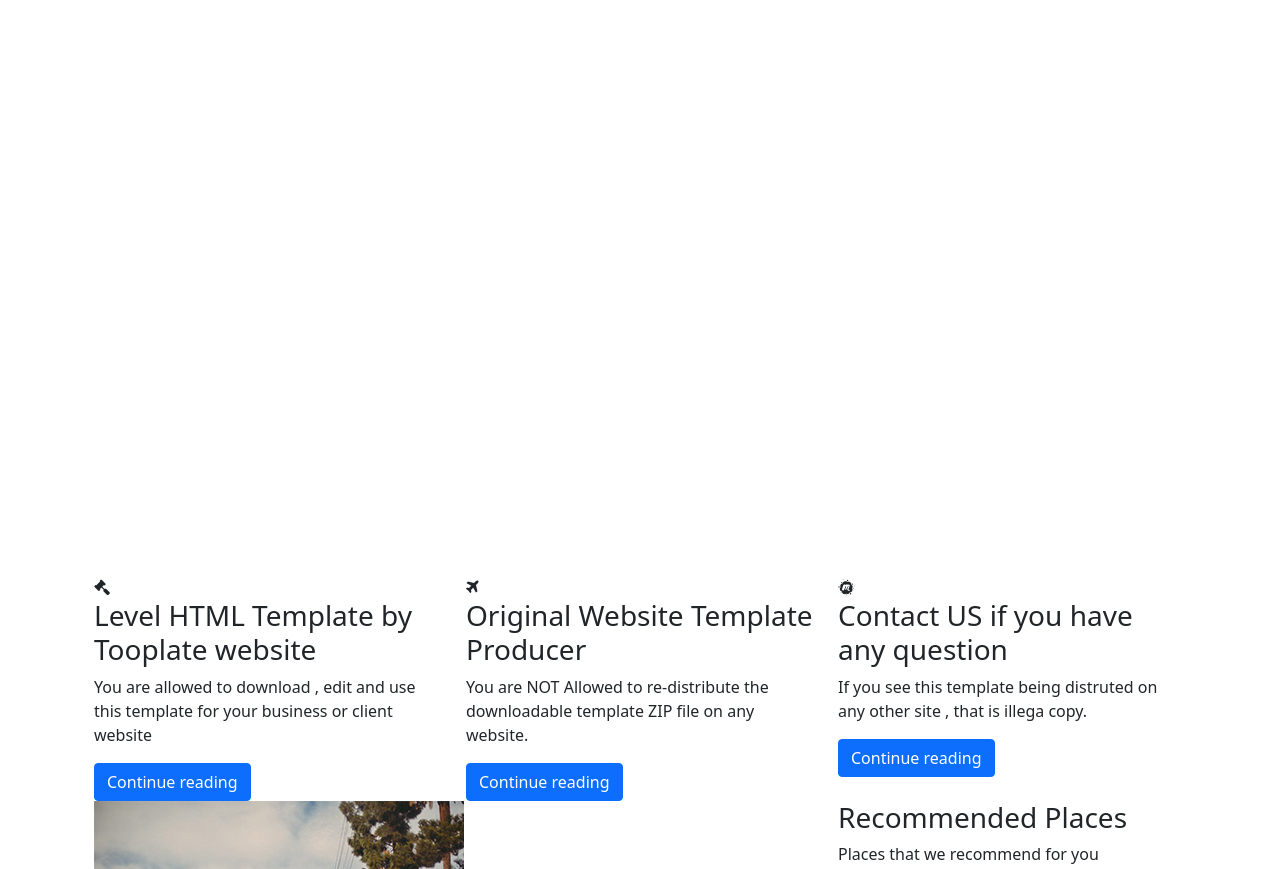
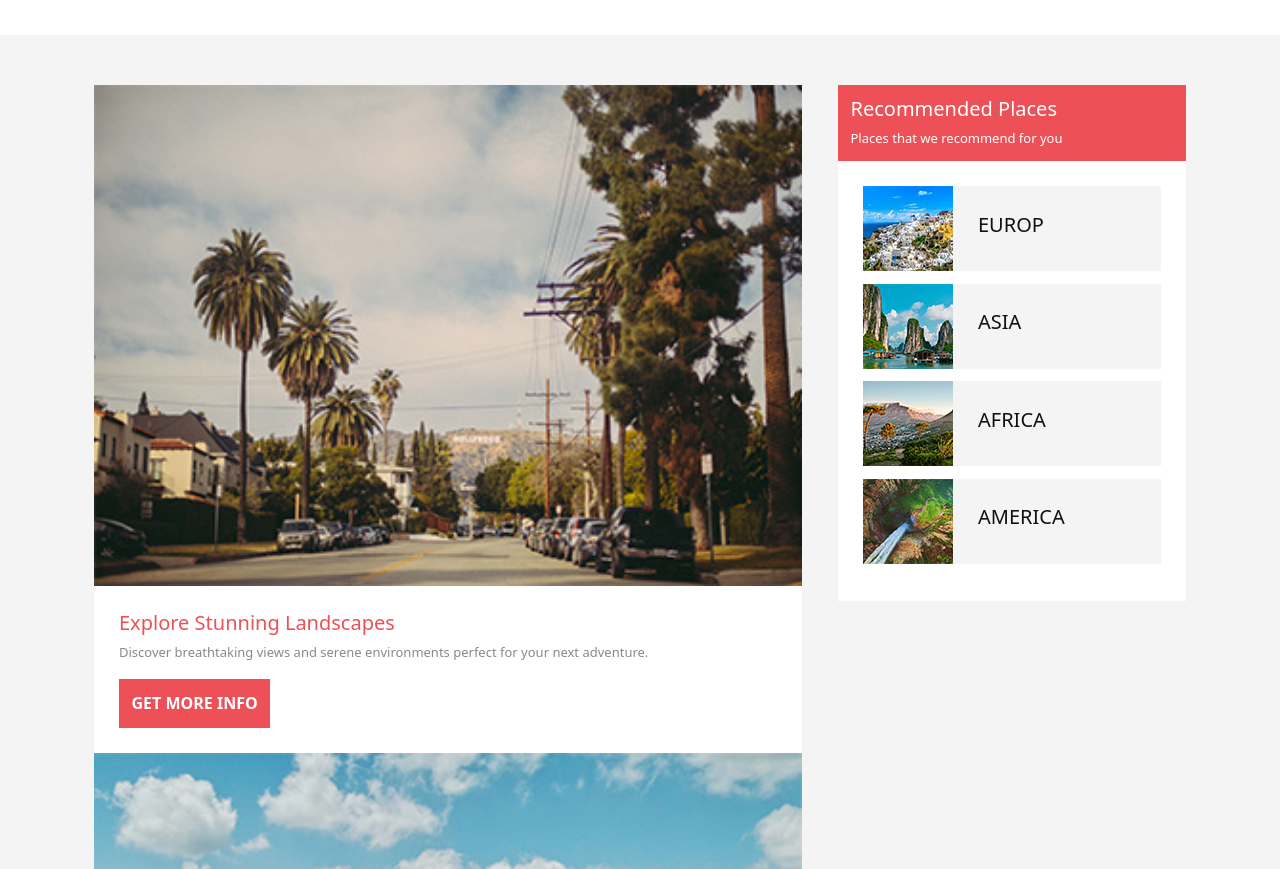
Before and after one commit to MohabIslam/Level, a plain HTML site: page index.html in a window 1280 px wide. Shown: the part 1360-2229 px from the top of the page. Drawn offline with nearby package versions, Linux system fonts and the light colour scheme.

Commit message:
Update style.css

```diff
--- a/assets/CSS/style.css
+++ b/assets/CSS/style.css
@@ -1,375 +1,415 @@
-<!DOCTYPE html>
-<html lang="en">
-<head>
-    <meta charset="UTF-8">
-    <meta name="viewport" content="width=device-width, initial-scale=1.0">
-    <link href="https://cdn.jsdelivr.net/npm/bootstrap@5.3.0-alpha3/dist/css/bootstrap.min.css" rel="stylesheet">
+:root {
+    /* COLORS */
+    --color-primary: #ee5057;
+    --color-secondary: #111;
+    --color-text: #898989;
+    --color-light: #f4f4f4;
 
-    <link rel="stylesheet" href="./assets/CSS/bootstrap.min.css">
-    <link rel="preconnect" href="https://fonts.googleapis.com">
-    <link rel="preconnect" href="https://fonts.googleapis.com" crossorigin>
-    <link href="https://fonts.googleapis.com/css2?family=Open+Sans:ital,wght@400;700&display=swap" rel="stylesheet">
-    <link rel="stylesheet" href="https://cdnjs.cloudflare.com/ajax/libs/font-awesome/4.7.0/css/font-awesome.css">
-    <link rel="stylesheet" href="https://code.jquery.com/ui/1.13.2/themes/base/jquery-ui.css">
-    <link rel="stylesheet" href="https://cdnjs.cloudflare.com/ajax/libs/slick-carousel/1.8.1/slick.css">
-    <link rel="stylesheet" href="https://cdnjs.cloudflare.com/ajax/libs/slick-carousel/1.8.1/slick-theme.min.css">
+    /* FONTS */
+    --font-primary: 'Open Sans', Helvetica, Arial, sans-serif;
+    --font-bold: 700;
+    --font-light: 400;
+    --font-size-text: 13px;
+    --font-size-title: 20px;
+    --font-size-section-title: 48px;
 
-    <link rel="stylesheet" href="./assets/CSS/style.css">
-    <title>Level</title>
-</head>
-<body>
+    /* SIZE */
+    --size-primary: 25px;
+    --size-double: calc(var(--size-primary) * 2);
+    --size-half: calc(var(--size-primary) / 2);
 
-  <!--MAIN MENU-->
+    --margin-primary: var(--size-primary);
+    --padding-primary: var(--size-primary);
+    --padding-double: var(--size-double);
+    --padding-half: var(--size-half);
+    --height-primary: 120px;
 
-  <nav id="mainNavbar" class="navbar navbar-expand-md navbar-light bg-light">
-    <div class="container">
-      <a class="navbar-brand" href="#">
-        <img src="./assets/img/logo.png" alt="Site Logo" class="logo-img">
-        <span class="logo-text">Level</span>
-      </a>
-      <button class="navbar-toggler" type="button" data-bs-toggle="collapse" data-bs-target="#navbarNav" aria-controls="navbarNav" aria-expanded="false" aria-label="Toggle navigation">
-        <span class="navbar-toggler-icon"></span>
-      </button>
-      <div class="collapse navbar-collapse" id="navbarNav">
-        <ul class="navbar-nav ms-auto">
-          <li class="nav-item"><a class="nav-link" href="#search">SEARCH</a></li>
-          <li class="nav-item"><a class="nav-link" href="#Services">SERVICES</a></li>
-          <li class="nav-item"><a class="nav-link" href="#recommends">Recommended</a></li>
-          <li class="nav-item"><a class="nav-link" href="#contact">Contact</a></li>
-        </ul>
-      </div>
-    </div>
-  </nav>
+}
 
-  <!--SEARCH FORM-->
+html {
+    scroll-behavior: smooth;
+    scroll-padding-top: 0;
+}
 
-<div id="search" class="hero">
-  <div class="container">
-    <form action="index.html" method="get" class="search-form">
 
-      <div class="form-group" style="flex: 100%;">
-        <i class="fa fa-map-marker"></i>
-        <input type="text" name="city" class="form-control" placeholder="Type Your Destination">
-      </div>
+a {
+    color: inherit;
+    text-decoration: none;
+}
 
-      <div class="form-group">
-        <i class="fa fa-calendar"></i>
-        <input type="text" class="form-control" id="inputCheckIn" placeholder="Check In">
-      </div>
+@media (min-width: 768px){
+    .navbar {
+        height: var(--height-primary);
+    }
 
-      <div class="form-group">
-        <i class="fa fa-calendar"></i>
-        <input type="text" class="form-control" id="inputCheckOut" placeholder="Check Out">
-      </div>
+    .navbar .level-nav-link.nav-link {
+        padding: var(--padding-double) var(--padding-primary);
+    }
+}
+
+/* General Navbar Styling */
+#mainNavbar {
+    transition: all 0.3s ease-in-out;
+  }
+
+  /* Sticky Navbar Styling */
+  .sticky {
+    position: fixed;
+    top: 0;
+    width: 100%;
+    background-color: rgba(0, 0, 0, 0.9);
+    z-index: 9999;
+    box-shadow: 0 4px 6px rgba(0, 0, 0, 0.1);
+    animation: fadeIn 0.5s ease-out;
+  }
+
+  .sticky .nav-link {
+    color: #fff;
+  }
+
+  .sticky .navbar-brand .logo-text {
+    color: var(--color-primary); /* Futuristic neon color */
+    text-shadow: 0 0 10px var(--color-primary), 0 0 20px var(--color-primary);
+  }
+
+  .sticky .logo-img {
+    height: 40px; /* Adjust logo size for sticky state */
+    transition: height 0.3s;
+  }
+
+  /* Logo Styling */
+  .navbar-brand .logo-img {
+    height: 50px; /* Default logo size */
+    transition: height 0.3s;
+  }
+
+  .navbar-brand .logo-text {
+    font-size: 1.5rem;
+    color: #000;
+    transition: color 0.3s;
+  }
+
+  /* Glow Effect */
+  .navbar-nav .nav-link:hover {
+    color: #ff0;
+    text-shadow: 0 0 10px #ff0, 0 0 20px #ff0;
+  }
+
+  /* Fade-In Animation */
+  @keyframes fadeIn {
+    0% {
+      opacity: 0;
+      transform: translateY(-10%);
+    }
+    100% {
+      opacity: 1;
+      transform: translateY(0);
+    }
+  }
+
+  @keyframes fadeIn {
+    0% {
+      opacity: 0;
+      transform: translateY(-10%);
+    }
+    100% {
+      opacity: 1;
+      transform: translateY(0);
+    }
+  }
+
+  .navbar-nav .nav-link:hover {
+    color: #ff0; /* Neon hover effect */
+    text-shadow: 0 0 10px #ff0, 0 0 20px #ff0;
+  }
 
 
 
-      <div class="form-group">
-        <i class="fa fa-bed"></i>
-       <select class="form-control">
-        <option value="">Rooms</option>
-        <option value="">1</option>
-        <option value="">2</option>
-        <option value="">3</option>
-        <option value="">4</option>
-        <option value="">5</option>
-        <option value="">6</option>
-        <option value="">7</option>
-        <option value="">8</option>
-        <option value="">9</option>
-        <option value="">10</option>
-       </select>
-      </div>
+.navbar .level-nav-link.nav-link {
+    padding-right: var(--padding-primary);
+    padding-left: var(--padding-primary);
+}
 
-      <div class="form-group">
-        <i class="fa fa-user"></i>
-       <select class="form-control">
-        <option value="">Adults</option>
-        <option value="">1</option>
-        <option value="">2</option>
-        <option value="">3</option>
-        <option value="">4</option>
-        <option value="">5</option>
-        <option value="">6</option>
-        <option value="">7</option>
-        <option value="">8</option>
-        <option value="">9</option>
-        <option value="">10</option>
-       </select>
-      </div>
+.navbar .level-nav-link.nav-link.active,
+.navbar .level-nav-link.nav-link:hover {
+    background-color: var(--color-primary);
+    color: white;
+}
+
+.navbar-brand {
+    display: flex;
+    align-items: center;
+    justify-content: space-between;
+}
+.navbar-brand h1 {margin: 0}
 
 
-          <div class="form-group">
-        <i class="fa fa-user"></i>
-       <select class="form-control">
-        <option value="">Children</option>
-        <option value="">1</option>
-        <option value="">2</option>
-        <option value="">3</option>
-        <option value="">4</option>
-        <option value="">5</option>
-        <option value="">6</option>
-        <option value="">7</option>
-        <option value="">8</option>
-        <option value="">9</option>
-        <option value="">10</option>
-       </select>
-      </div>
+.hero {
+    background: url(../img/bg-img-1.jpg) no-repeat center center /cover;
+    height: 515px;
+    display: flex;
+    align-items: center;
+    justify-content: center;
+}
 
 
-      <div class="form-group">
-    <button type="submit" class="btn btn-primary"> Check</button>
-      </div>
+.search-form {
+    background-color: white;
+    display: flex;
+    align-items: center;
+    justify-content: center;
+    flex-wrap: wrap;
+    gap: var(--size-half);
+    padding: var(--padding-primary) var(--padding-double);
+}
+
+.form-group {
+    flex: 1 25%;
+    position: relative;
+    display: flex;
+    align-items: center;
+}
+
+.form-group .form-control {
+    border-radius: 0;
+    padding: var(--padding-half);
+    padding-left: var(--padding-double);
+}
+
+.form-group i {
+    color: var(--color-primary);
+    font-size: var(--font-size-title);
+    position: absolute;
+    left: var(--size-half);
+}
+
+.btn-primary {
+    background-color: var(--color-primary);
+    border: none;
+    border-radius: 0;
+    width: 100%;
+    padding: var(--padding-half);
+    text-transform: uppercase;
+    font-weight: var(--font-bold);
+}
+.btn-primary:hover {
+    background-color: #c3343d;
+}
 
 
-      <p class="need-help">Lorem ipsum, dolor sit amet consectetur adipisicing elit. Possimus, blanditiis!
-        <a href="#">Need Help?</a>
-      </p>
-    </form>
+.need-help {
+    background-color: white;
+    font-size: .8rem;
+    padding: 0 var(--padding-double) var(--padding-half);
+}
 
 
-  </div>
-</div>
 
-  <!--SUBSCRIBE-->
+section {
+  padding: var(--padding-double) 0;
+  position: relative;
+}
 
-  <section class="section-color">
-    <div class="container text-center">
-    <h2 class="section-title"> We are here to help you? </h2>
-    <p class="sectoin-subtitle">Subscribe to get our NewLettrs</p>
+.section-color {
+    background-color: var(--color-primary);
+    color: white;
+}
 
-    <a href="#" class="btn btn-white"> Subscribe NewLettrs</a>
+.section-title {font-size: var(--font-size-section-title)}
+.section-subtitle {font-size: var(--font-size-title)}
 
-    </div>
-  </section>
-
-  <!--SERVICES-->
-
-  <section id="Services">
-
-    <svg xmlns="http://www.w3.org/2000/svg" viewBox="0 0 100 100" preserveAspectRatio="none" class="section-down-arrow">
-
-      <polygon fill="var(--color-primary)" points="0,0 100,0 50,50"></polygon>
-    </svg>
-
-    <div class="container">
-      <div class="row">
-
-        <article class="article col-lg-4">
-          <i class="fa fa-legal article-icon"></i>
-          <h3 class="article-title">Level HTML Template by Tooplate website</h3>
-          <p> You are allowed to download , edit and use this template for your business or client website</p>
-          <a href="#" class="btn btn-primary btn-fit">Continue reading</a>
-        </article>
-
-        <article class="article col-lg-4">
-          <i class="fa fa-plane article-icon"></i>
-          <h3 class="article-title">Original Website Template Producer</h3>
-          <p> You are NOT Allowed to re-distribute the downloadable template ZIP file on any website. </p>
-          <a href="#" class="btn btn-primary btn-fit">Continue reading</a>
-        </article>
-
-        <article class="article col-lg-4">
-          <i class="fa fa-meetup article-icon"></i>
-          <h3 class="article-title"> Contact US if you have any question</h3>
-          <p> If you see this template being distruted on any other site , that is illega copy.</p>
-          <a href="" class="btn btn-primary btn-fit">Continue reading</a>
-        </article>
-
-      </div>
-    </div>
-  </section>
-
-  <!--SLIDER-->
-  <section id="recommends" class="section-gray">
-<div class="container">
-<div class="row">
-
-  <div class="col-lg-8">
-    <div class="level-slider">
-
-      <article class="level-slider-item">
-        <img src="./assets/img/img-01.jpg" alt="Beautiful Landscape">
-        <div class="level-slider-item-container">
-          <h3>Explore Stunning Landscapes</h3>
-          <p>Discover breathtaking views and serene environments perfect for your next adventure.</p>
-          <a href="#" class="btn btn-primary btn-fit">Get More Info</a>
-        </div>
-      </article>
-
-      <article class="level-slider-item">
-        <img src="./assets/img/img-02.jpg" alt="Modern Architecture">
-        <div class="level-slider-item-container">
-          <h3>Experience Modern Architecture</h3>
-          <p>Immerse yourself in the beauty of contemporary design and innovative structures.</p>
-          <a href="#" class="btn btn-primary btn-fit">View Details</a>
-        </div>
-      </article>
-
-      <article class="level-slider-item">
-        <img src="./assets/img/img-01.jpg" alt="Nature's Wonders">
-        <div class="level-slider-item-container">
-          <h3>Uncover Nature's Wonders</h3>
-          <p>Join us for a journey to some of the most awe-inspiring natural destinations.</p>
-          <a href="#" class="btn btn-primary btn-fit">View Details</a>
-        </div>
-      </article>
-
-      <article class="level-slider-item">
-        <img src="./assets/img/img-02.jpg" alt="Cultural Heritage">
-        <div class="level-slider-item-container">
-          <h3>Dive Into Cultural Heritage</h3>
-          <p>Learn about rich traditions and historical landmarks from around the globe.</p>
-          <a href="#" class="btn btn-primary btn-fit">View Details</a>
-        </div>
-      </article>
-
-      <article class="level-slider-item">
-        <img src="./assets/img/img-01.jpg" alt="Adventure Awaits">
-        <div class="level-slider-item-container">
-          <h3>Your Next Adventure Awaits</h3>
-          <p>Get ready for thrilling activities and unique experiences tailored just for you.</p>
-          <a href="#" class="btn btn-primary btn-fit">Get More Info</a>
-        </div>
-      </article>
-
-      <article class="level-slider-item">
-        <img src="./assets/img/img-02.jpg" alt="Relax and Unwind">
-        <div class="level-slider-item-container">
-          <h3>Relax and Unwind</h3>
-          <p>Escape the hustle and bustle with our curated retreats designed for ultimate relaxation.</p>
-          <a href="#" class="btn btn-primary btn-fit">Get More Info</a>
-        </div>
-      </article>
-
-    </div>
-  </div>
+.btn-white {
+    border: 2px solid white;
+    color: inherit;
+    padding: var(--padding-half) var(--padding-primary);
+}
+.btn-white:hover {
+    background-color: white;
+    color: var(--color-primary);
+}
 
 
-  <div class="col-lg-4">
+/* SERVICES */
+.section-down-arrow {
+    position: absolute;
+    top: 0;
+    width: 100%;
+    height: var(--height-primary);
+}
 
-    <div class="star-places">
+.article {
+    text-align: center;
+    color: var(--color-primary);
+    margin-top: var(--size-double);
+    padding: var(--padding-primary);
+    transition: all .2s ease-in;
+}
 
-      <div class="star-places-header">
-        <h3>Recommended Places</h3>
-        <p>Places that we recommend for you </p>
-      </div>
+.article:hover {
+    scale: 1.1;
+    box-shadow: 0 0 7px 0 var(--color-text);
+}
 
-      <div class="star-places-body">
-        <a href="#">
-          <img src="./assets/img/tn-img-01.jpg" alt="place imge">
-          <h4>Europ</h4>
-        </a>
+.article .article-icon {
+    font-size: 4rem;
+    margin-bottom: var(--size-primary);
+}
 
-        <a href="#">
-          <img src="./assets/img/tn-img-02.jpg" alt="place imge">
-          <h4>Asia</h4>
-        </a>
-
-        <a href="#">
-          <img src="./assets/img/tn-img-03.jpg" alt="place imge">
-          <h4>Africa</h4>
-        </a>
-
-        <a href="#">
-          <img src="./assets/img/tn-img-04.jpg" alt="place imge">
-          <h4>America</h4>
-        </a>
-      </div>
-
-    </div>
-
-  </div>
+.btn-fit {
+    width: max-content;
+}
 
 
-</div>
 
-</div>
-  </section>
-
-<!--VIDIO-->
-<section class="video">
-  <div class="video-overlay">
-    <!-- <i class="fa fa-play-circle video-control-play"></i>
-    <i class="fa fa-pause-circle video-control-pause"></i> -->
-  </div>
-  <div class="video-container">
-    <video class="level-video" autoplay loop muted>
-      <source src="./assets/videos/video.mp4" type="video/mp4">
-      <source src="./assets/videos/video.ogg" type="video/ogg">
-      Your Browser does not support the video tag.
-    </video>
-  </div>
-</section>
-
-<!--CONTACT-->
-<section id="contact">
-  <div class="container">
-
-<div class="row">
-  <div class="col-lg-6">
-
-<div class="map-container">
-  <iframe src="https://www.google.com/maps/embed?pb=!1m18!1m12!1m3!1d130856.29176956738!2d31.66095159495266!3d30.226619646245524!2m3!1f0!2f0!3f0!3m2!1i1024!2i768!4f13.1!3m3!1m2!1s0x14581ab73d4ca47d%3A0x89e1c92d1d007f67!2z2YXYr9mK2YbYqSDYp9mE2LnYqNmI2LHYjCDYp9mE2LnYqNmI2LHYjCDZhdit2KfZgdi42Kkg2KfZhNmC2YTZitmI2KjZitip!5e1!3m2!1sar!2seg!4v1737222751116!5m2!1sar!2seg"
- width="100%"
- height="100%"
- style="border:0;"
- allowfullscreen=""
- loading="lazy"
- referrerpolicy="no-referrer-when-downgrade">
-</iframe>
-</div>
-
-    </div>
-  <div class="col-lg-6">
-
-    <form action="" class="contact-form">
-      <div class="form-group">
-        <input type="text" name="" id="" class="form-control" required placeholder="Name">
-        <i class="fa fa-user"></i>
-      </div>
-
-      <div class="form-group">
-        <input type="email" name="" id="" class="form-control" required placeholder="Email">
-        <i class="fa fa-envelope"></i>
-      </div>
-
-      <div class="form-group">
-        <input type="text" name="" id="" class="form-control" required placeholder="Subject">
-        <i class="fa fa-book"></i>
-      </div>
-
-      <div class="form-group">
-       <textarea type="text" name="" id="" class="form-control" placeholder="Message" required rows="9" > </textarea>
-        <i class="fa fa-commenting"></i>
-      </div>
-
-      <button type="submit" class="btn btn-primary">Send Message Now</button>
-
-    </form>
-  </div>
-</div>
-
-  </div>
-</section>
-
-<!--FOOTER-->
-
-<footer class="footer">
-  <div class="container">
-    <p>Copyright &copy; 2025 ENG-Mohab Islam -Design- DR.Nour Homsi❤️</p>
-  </div>
-</footer>
+/* SLIDER */
+.section-gray {
+    background-color: var(--color-light);
+}
 
 
-  <script src="./assets/js/bootstrap.bundle.min.js"></script>
 
-  <script src="https://code.jquery.com/jquery-3.6.0.min.js"></script>
-  <script src="https://code.jquery.com/ui/1.13.2/jquery-ui.min.js"></script>
-  <script src="https://cdnjs.cloudflare.com/ajax/libs/slick-carousel/1.8.1/slick.min.js"></script>
+.level-slider-item {
+    background-color: white;
+    margin-right: 12px;
+}
+
+.level-slider img {
+    width: 100%;
+}
+
+.level-slider-item-container {
+    padding: var(--padding-primary);
+}
+
+.level-slider-item h3 {
+    font-size: var(--font-size-title);
+    color: var(--color-primary);
+}
+
+.level-slider-item p {
+    font-size: var(--font-size-text);
+    color: var(--color-text);
+}
 
 
-  <script src="./assets/js/script.js"></script>
 
-</body>
-</html>
+
+/* STAR PLACES  */
+.star-places {
+    background-color: white;
+}
+
+.star-places-header {
+    background-color: var(--color-primary);
+    color: white;
+    padding: var(--padding-half);
+}
+
+.star-places-header h3 {
+    font-size: var(--font-size-title);
+    font-weight: var(--font-light);
+}
+
+.star-places-header p {
+    font-size: var(--font-size-text);
+    margin: 0;
+}
+
+.star-places-body {
+    padding: var(--padding-primary);
+}
+
+.star-places-body a {
+    display: flex;
+    justify-content: flex-start;
+    align-items: center;
+    gap: var(--size-primary);
+    background-color: var(--color-light);
+    margin-bottom: var(--size-half);
+    color: var(--color-secondary);
+    transition: all .2s ease-in;
+}
+
+.star-places-body a:hover {
+    background-color: #c1c1c1;
+}
+
+.star-places-body h4 {
+    font-size: var(--font-size-title);
+    text-transform: uppercase;
+}
+
+
+
+/* VIDEO */
+
+.video-overlay {
+    position: absolute;
+    background-color: rgb(0 0 0 / 50%);
+    width: 100%;
+    height: 515px;
+    z-index: 1;
+    display: flex;
+    align-items: center;
+    justify-content: center;
+}
+
+.video-control-play,
+.video-control-pause {
+    color: white;
+    font-size: var(--font-size-section-title);
+    cursor: pointer;
+}
+
+.video-control-pause {
+    display: none;
+}
+
+
+.video-container {
+    overflow: hidden;
+    width: 100%;
+    height: 515px;
+    position: relative;
+}
+
+.video-container video {
+    height: 100%;
+    width: 100%;
+    object-fit: cover;
+}
+
+
+/* CONTACT */
+.contact-form {
+    margin: 0 auto;
+}
+
+.contact-form .form-control {
+    background-color: var(--color-light);
+    border: none;
+    margin-bottom: var(--size-half);
+}
+
+.contact-form .form-group i {
+    top: var(--size-half);
+}
+
+.map-container {
+    width: 100%;
+    height: 100%;
+    padding-bottom: var(--size-half);
+}
+
+
+/* FOOTER */
+.footer {
+    background-color: var(--color-secondary);
+}
+
+.footer p {
+    padding: var(--padding-primary) 0;
+    color: white;
+    text-align: center;
+    margin-bottom: 0;
+}
```
